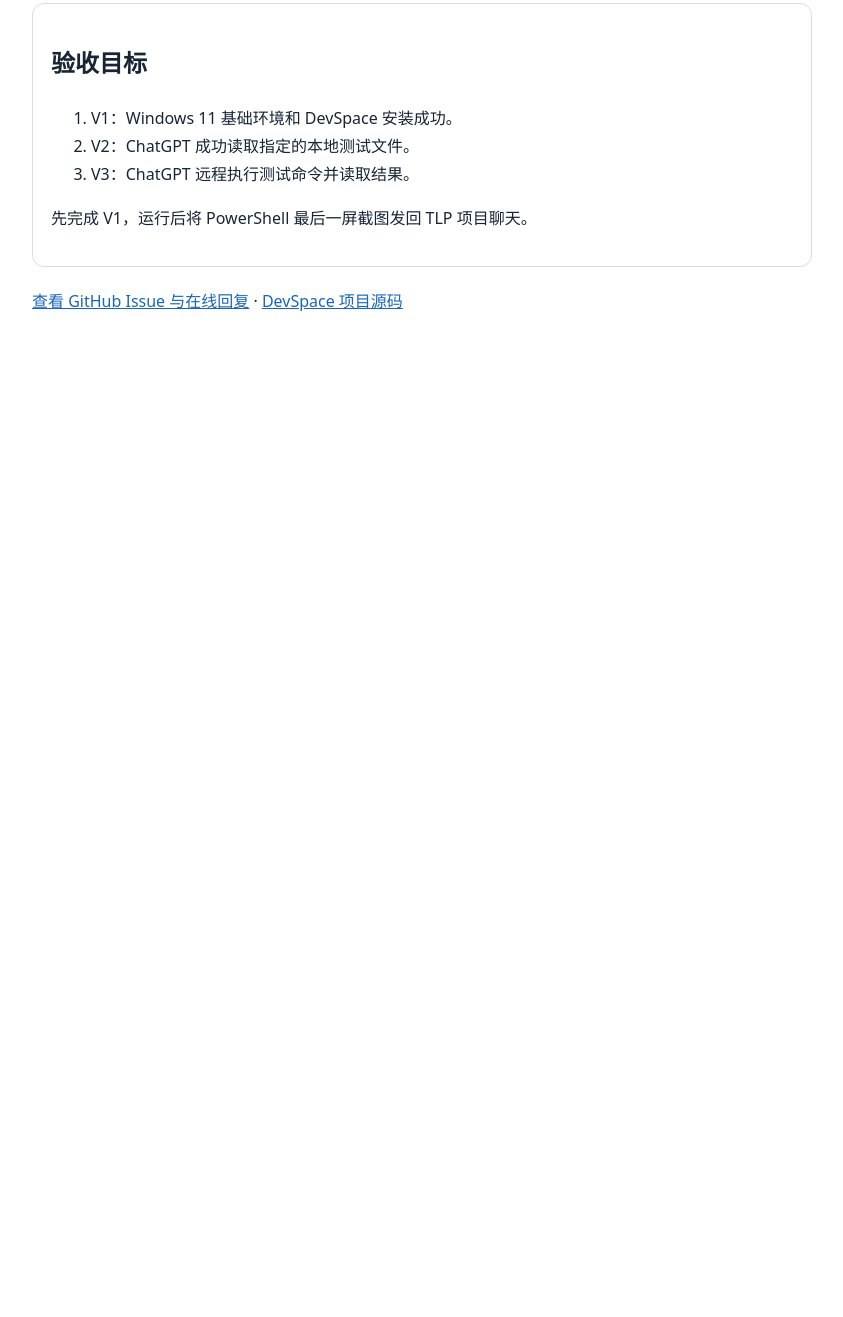
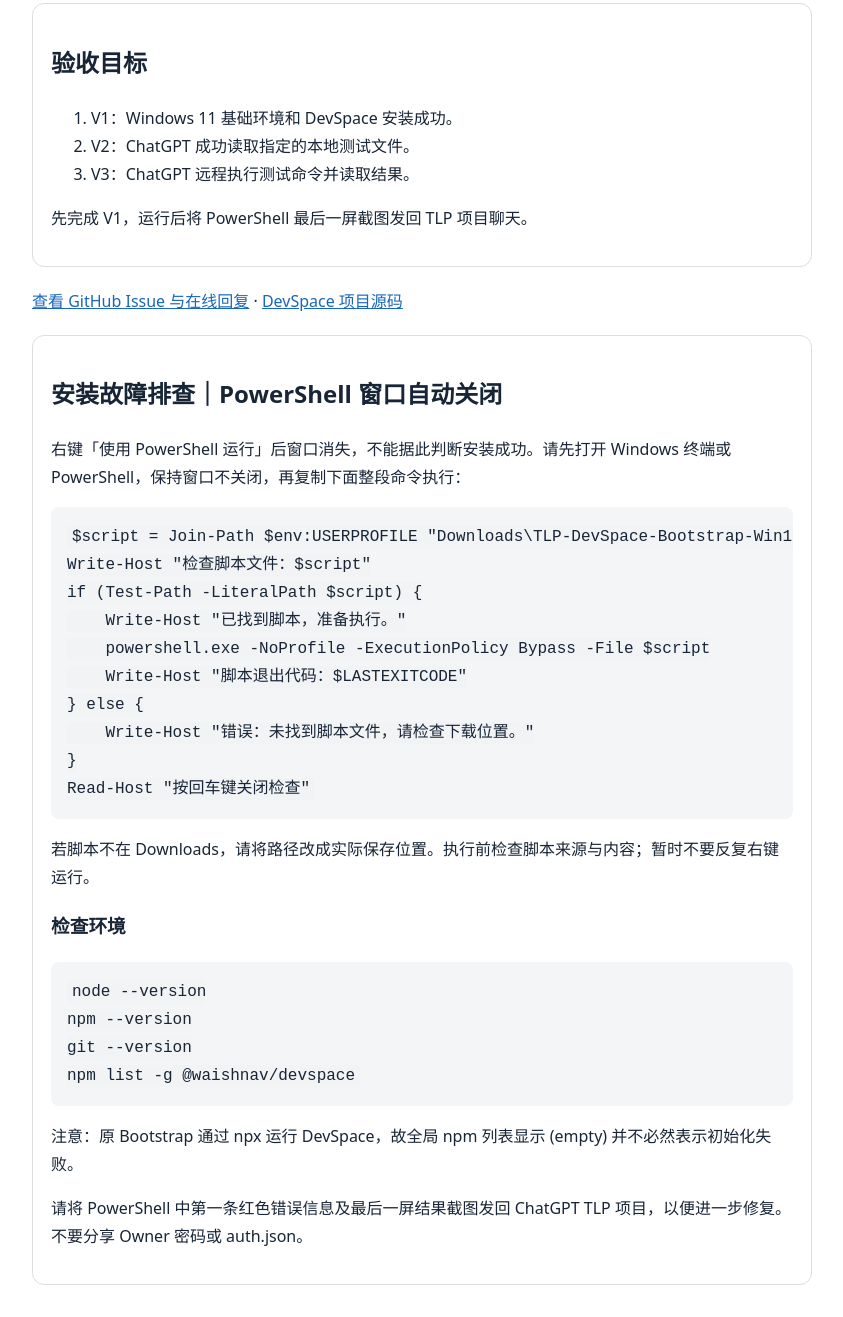
Before and after one commit to TLP1998/OpenAI, a plain HTML site: page ChatGPT/TLP/TLP Transfer/messages/2026-10-18-001.html in a window 1280 px wide. Shown: the part 1203-2520 px from the top of the page, without its empty margins (218-1061 px from the left). Before the commit the page ends 1550 px from the top, so only its background shows below. Drawn offline with Linux system fonts and the light colour scheme.

Commit message:
Publish DevSpace PowerShell troubleshooting instructions to TLP Transfer

```diff
--- a/ChatGPT/TLP/TLP Transfer/messages/2026-10-18-001.html
+++ b/ChatGPT/TLP/TLP Transfer/messages/2026-10-18-001.html
@@ -1,3 +1,15 @@
 <!doctype html><html lang="zh-CN"><head><meta charset="utf-8"><meta name="viewport" content="width=device-width,initial-scale=1"><title>TLP-20261018-001｜DevSpace Windows 11 部署指南</title><style>body{font:16px/1.75 system-ui,"Microsoft YaHei",sans-serif;max-width:780px;margin:32px auto;padding:0 20px;color:#182536}h1{line-height:1.3}a{color:#1866bd}section{border:1px solid #ddd;border-radius:12px;padding:18px;margin:20px 0}code{background:#f1f3f5;padding:2px 5px;border-radius:4px}</style></head><body><p><a href="../">← 返回 TLP Transfer</a></p><h1>DevSpace Windows 11 部署指南</h1><p>消息编号：TLP-20261018-001｜2026-10-18</p><section><h2>第一步：运行 Bootstrap</h2><p>下载 <code>TLP-DevSpace-Bootstrap-Win11.ps1</code>，在 Windows 11 上按提示确认所需软件安装。完成后进入 DevSpace 初始化流程。</p><p>安装脚本：<a href="../attachments/TLP-DevSpace-Bootstrap-Win11.ps1">下载 PowerShell 脚本</a></p></section><section><h2>PowerShell 运行命令</h2><p>将安装脚本下载到 Windows 11 的「下载」文件夹后，打开 PowerShell，依次运行：</p><pre style="overflow-x:auto;background:#f3f5f7;padding:16px;border-radius:8px"><code>cd "$env:USERPROFILE\Downloads"
 Set-ExecutionPolicy -Scope Process Bypass
-.\TLP-DevSpace-Bootstrap-Win11.ps1</code></pre><p>第二行仅对当前 PowerShell 进程生效。运行前请确认脚本来源与内容，按提示决定是否安装软件。</p></section><section><h2>安全注意</h2><p>不要将 DevSpace Owner 密码发送给 ChatGPT，也不要把整个 C 盘设为允许访问的工作目录。优先采用独立低权限账户与限定项目目录。</p></section><section><h2>第二步：验证远程连接</h2><p>安装成功后配置 HTTPS 隧道，再使用 ChatGPT 的「添加自定义 MCP 服务器」连接 DevSpace。</p></section><section><h2>验收目标</h2><ol><li>V1：Windows 11 基础环境和 DevSpace 安装成功。</li><li>V2：ChatGPT 成功读取指定的本地测试文件。</li><li>V3：ChatGPT 远程执行测试命令并读取结果。</li></ol><p>先完成 V1，运行后将 PowerShell 最后一屏截图发回 TLP 项目聊天。</p></section><p><a href="https://github.com/TLP1998/OpenAI/issues/5">查看 GitHub Issue 与在线回复</a> · <a href="https://github.com/Waishnav/devspace">DevSpace 项目源码</a></p></body></html>
+.\TLP-DevSpace-Bootstrap-Win11.ps1</code></pre><p>第二行仅对当前 PowerShell 进程生效。运行前请确认脚本来源与内容，按提示决定是否安装软件。</p></section><section><h2>安全注意</h2><p>不要将 DevSpace Owner 密码发送给 ChatGPT，也不要把整个 C 盘设为允许访问的工作目录。优先采用独立低权限账户与限定项目目录。</p></section><section><h2>第二步：验证远程连接</h2><p>安装成功后配置 HTTPS 隧道，再使用 ChatGPT 的「添加自定义 MCP 服务器」连接 DevSpace。</p></section><section><h2>验收目标</h2><ol><li>V1：Windows 11 基础环境和 DevSpace 安装成功。</li><li>V2：ChatGPT 成功读取指定的本地测试文件。</li><li>V3：ChatGPT 远程执行测试命令并读取结果。</li></ol><p>先完成 V1，运行后将 PowerShell 最后一屏截图发回 TLP 项目聊天。</p></section><p><a href="https://github.com/TLP1998/OpenAI/issues/5">查看 GitHub Issue 与在线回复</a> · <a href="https://github.com/Waishnav/devspace">DevSpace 项目源码</a></p><section><h2>安装故障排查｜PowerShell 窗口自动关闭</h2><p>右键「使用 PowerShell 运行」后窗口消失，不能据此判断安装成功。请先打开 Windows 终端或 PowerShell，保持窗口不关闭，再复制下面整段命令执行：</p><pre style="overflow-x:auto;background:#f3f5f7;padding:16px;border-radius:8px"><code>$script = Join-Path $env:USERPROFILE "Downloads\TLP-DevSpace-Bootstrap-Win11.ps1"
+Write-Host "检查脚本文件：$script"
+if (Test-Path -LiteralPath $script) {
+    Write-Host "已找到脚本，准备执行。"
+    powershell.exe -NoProfile -ExecutionPolicy Bypass -File $script
+    Write-Host "脚本退出代码：$LASTEXITCODE"
+} else {
+    Write-Host "错误：未找到脚本文件，请检查下载位置。"
+}
+Read-Host "按回车键关闭检查"</code></pre><p>若脚本不在 Downloads，请将路径改成实际保存位置。执行前检查脚本来源与内容；暂时不要反复右键运行。</p><h3>检查环境</h3><pre style="overflow-x:auto;background:#f3f5f7;padding:16px;border-radius:8px"><code>node --version
+npm --version
+git --version
+npm list -g @waishnav/devspace</code></pre><p>注意：原 Bootstrap 通过 npx 运行 DevSpace，故全局 npm 列表显示 (empty) 并不必然表示初始化失败。</p><p>请将 PowerShell 中第一条红色错误信息及最后一屏结果截图发回 ChatGPT TLP 项目，以便进一步修复。不要分享 Owner 密码或 auth.json。</p></section></body></html>
```
